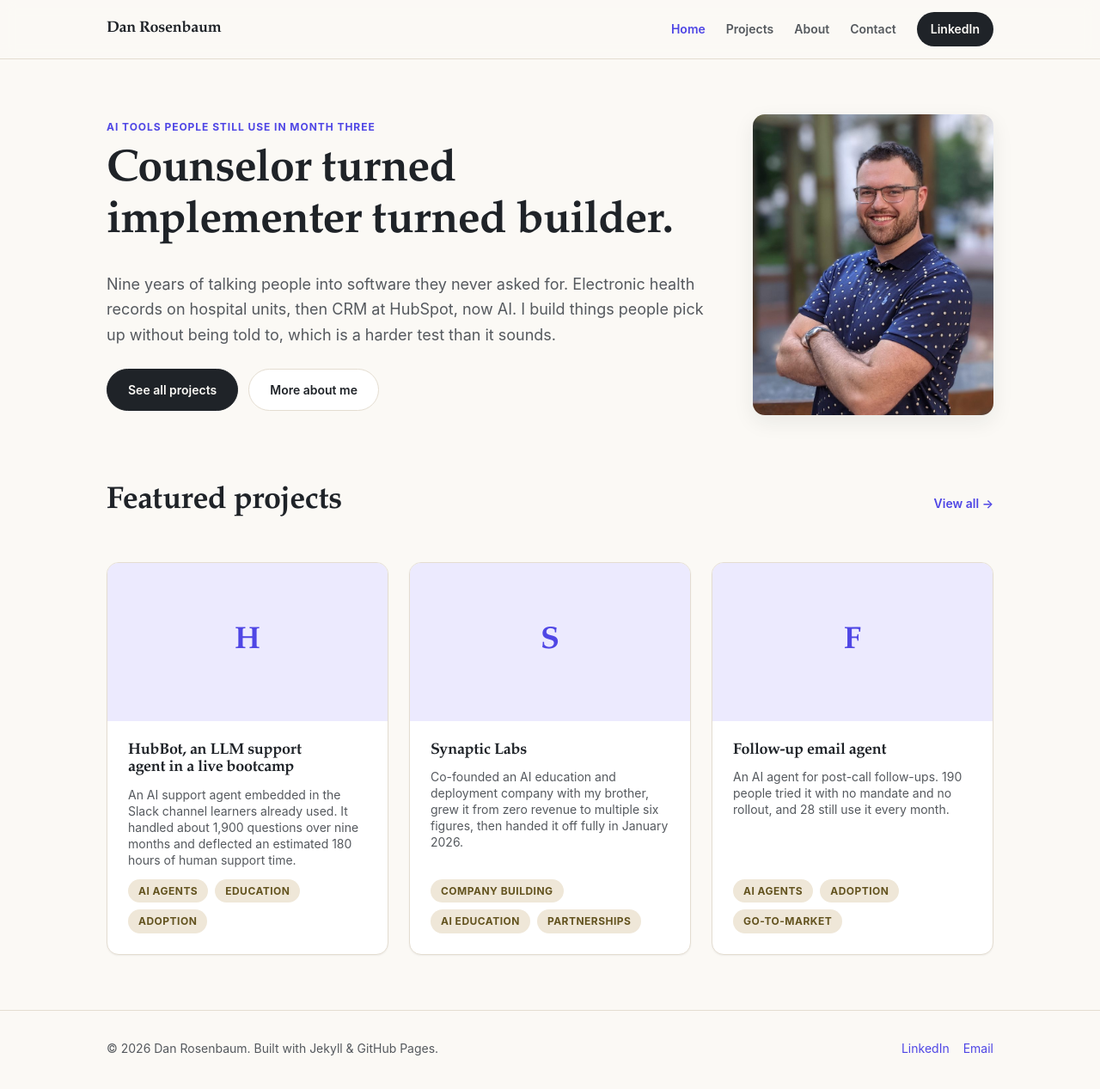
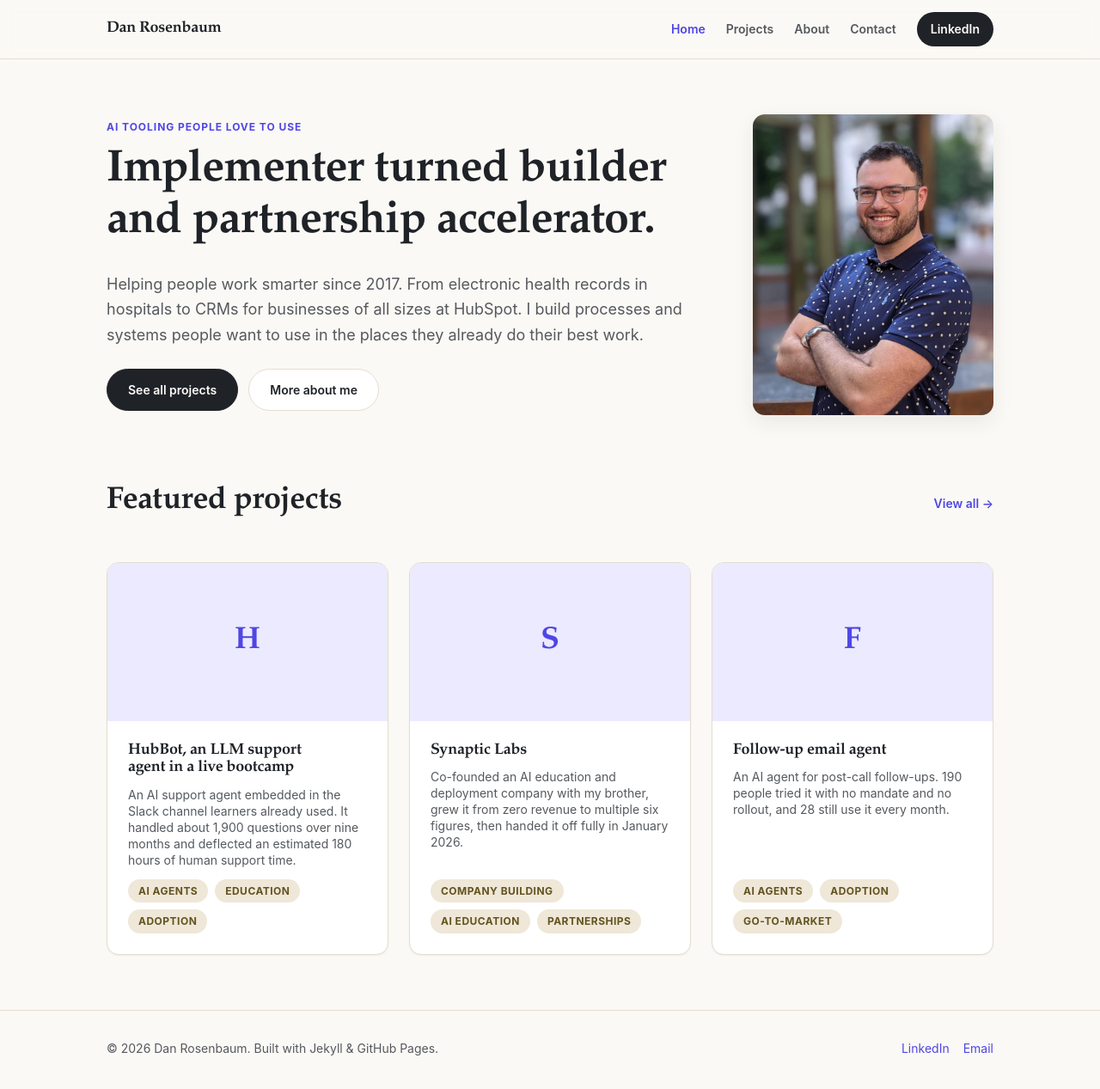
Before and after one commit to drosenbaum1794/portfolio, a Jekyll site: the page built from index.md, in a window 1280 px wide and 1277 px high. Shown: the top 1267 px of the window at 86% size. Built offline with Jekyll 4.4.1, drawn with Linux system fonts in a browser that asks for light colours.

Commit message:
Replace the hero copy
New tagline, headline, and intro from Dan. The intro now dates the arc from 2017 rather than saying nine years, which was drifting out of date on its own.

Co-Authored-By: Claude Opus 5 <noreply@anthropic.com>

```diff
--- a/_config.yml
+++ b/_config.yml
@@ -4,7 +4,7 @@
 # ------------------------------------------------------------------
 
 title: "Dan Rosenbaum"
-tagline: "AI tools people still use in month three"
+tagline: "AI tooling people love to use"
 description: >-
   I build AI tools inside real companies, then go back months later to find
   out who is still using them.
--- a/index.md
+++ b/index.md
@@ -2,8 +2,8 @@
 layout: home
 title: Home
 permalink: /
-headline: "Counselor turned implementer turned builder."
+headline: "Implementer turned builder and partnership accelerator."
 ---
-Nine years of talking people into software they never asked for. Electronic
-health records on hospital units, then CRM at HubSpot, now AI. I build things
-people pick up without being told to, which is a harder test than it sounds.
+Helping people work smarter since 2017. From electronic health records in
+hospitals to CRMs for businesses of all sizes at HubSpot. I build processes and
+systems people want to use in the places they already do their best work.
```
